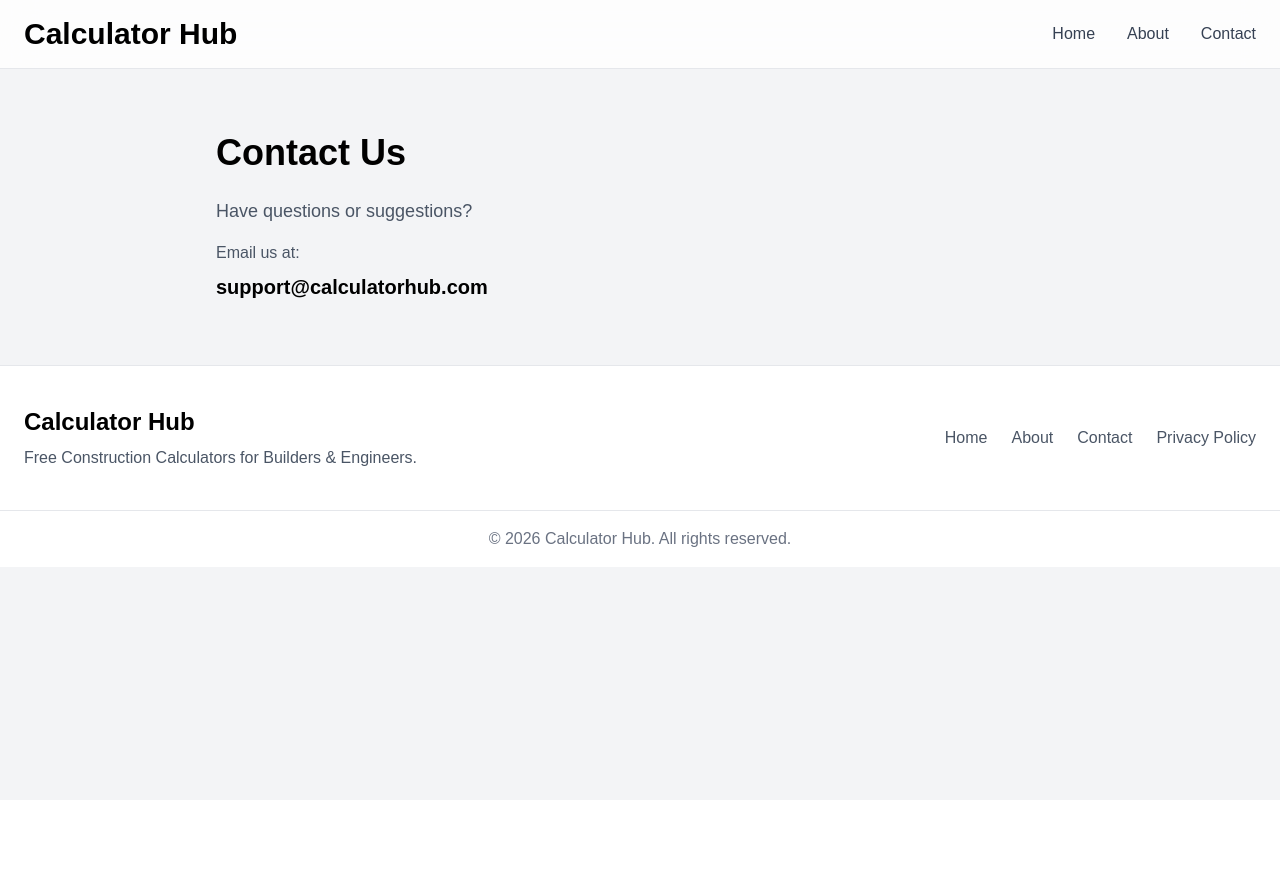
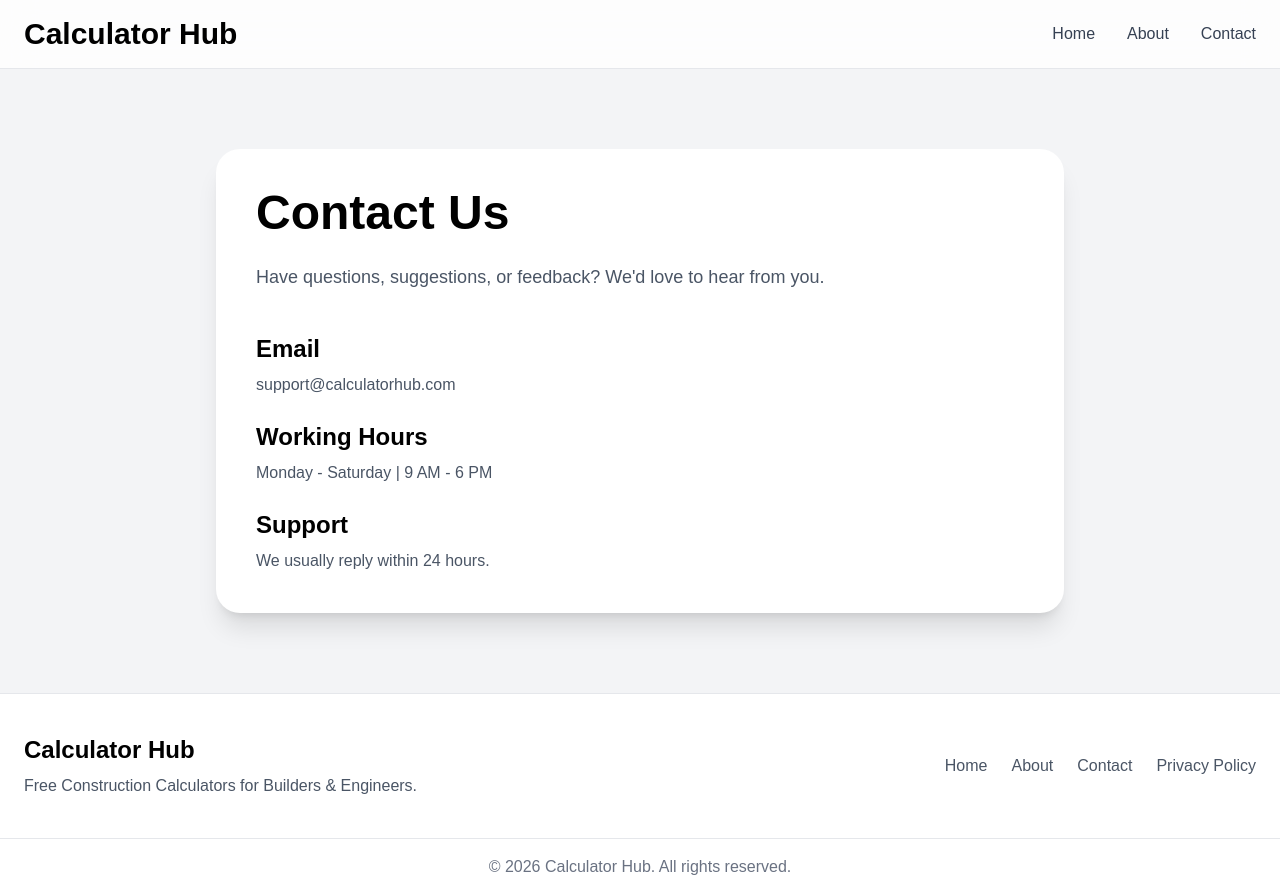
Before and after one commit to payadav142-rgb/calhub, a Next.js app: page /contact in a window 1280 px wide. Before the commit the page ends 800 px from the top, so only its background shows below. Built offline with nearby package versions, Linux system fonts and the light colour scheme.

Commit message:
Added contact page

```diff
--- a/app/contact/page.tsx
+++ b/app/contact/page.tsx
@@ -6,22 +6,49 @@ export default function ContactPage() {
     <main className="min-h-screen bg-gray-100">
       <Navbar />
 
-      <section className="mx-auto max-w-4xl px-6 py-16">
-        <h1 className="text-4xl font-bold text-black">
-          Contact Us
-        </h1>
+      <section className="mx-auto max-w-4xl px-6 py-20">
+        <div className="rounded-3xl bg-white p-10 shadow-xl">
+          <h1 className="text-5xl font-extrabold text-black">
+            Contact Us
+          </h1>
 
-        <p className="mt-6 text-lg text-gray-600">
-          Have questions or suggestions?
-        </p>
+          <p className="mt-6 text-lg leading-8 text-gray-600">
+            Have questions, suggestions, or
+            feedback? We'd love to hear from you.
+          </p>
 
-        <p className="mt-4 text-gray-600">
-          Email us at:
-        </p>
+          <div className="mt-10 space-y-6">
+            <div>
+              <h2 className="text-2xl font-bold text-black">
+                Email
+              </h2>
 
-        <p className="mt-2 text-xl font-semibold text-black">
-          support@calculatorhub.com
-        </p>
+              <p className="mt-2 text-gray-600">
+                support@calculatorhub.com
+              </p>
+            </div>
+
+            <div>
+              <h2 className="text-2xl font-bold text-black">
+                Working Hours
+              </h2>
+
+              <p className="mt-2 text-gray-600">
+                Monday - Saturday | 9 AM - 6 PM
+              </p>
+            </div>
+
+            <div>
+              <h2 className="text-2xl font-bold text-black">
+                Support
+              </h2>
+
+              <p className="mt-2 text-gray-600">
+                We usually reply within 24 hours.
+              </p>
+            </div>
+          </div>
+        </div>
       </section>
 
       <Footer />
```
